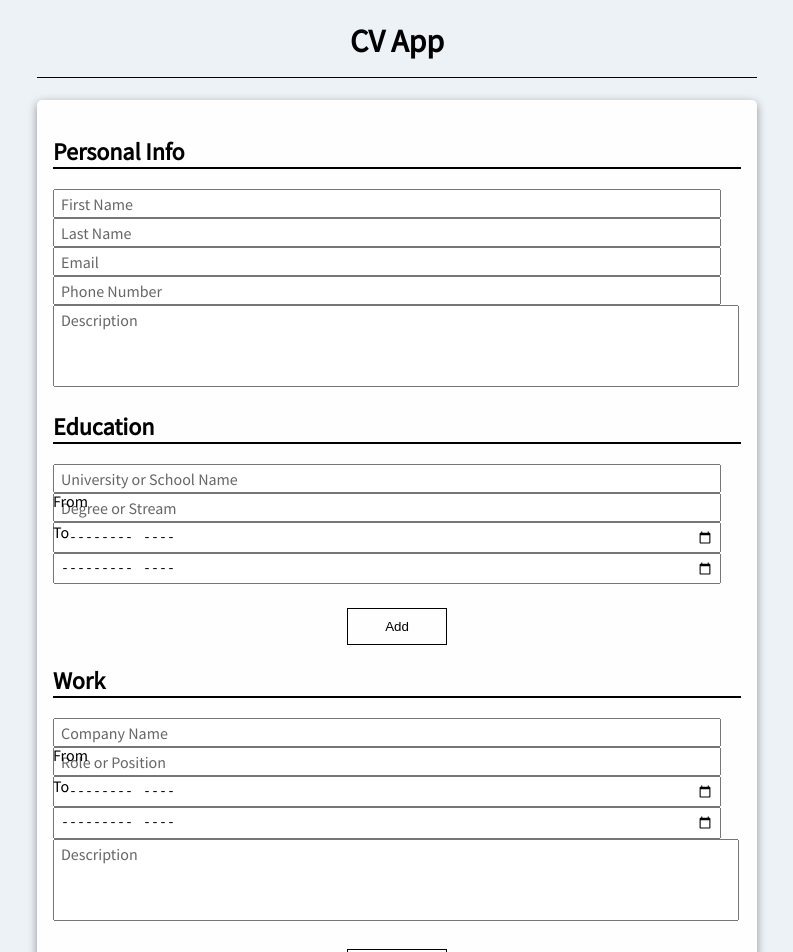
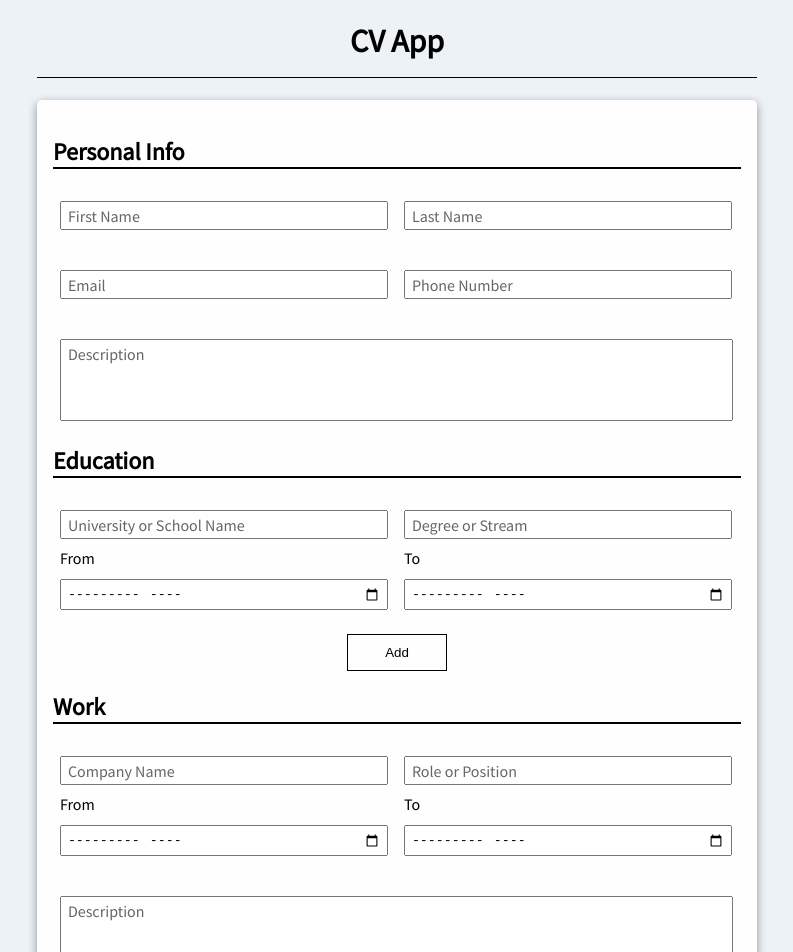
Before and after one commit to dinesh-prabhu/react-cv-app, a React (Create React App) app: page / in a window 1280 px wide. Shown: the top 952 px of the page, without its empty margins (243-1036 px from the left). Built offline with nearby package versions, Linux system fonts and the light colour scheme.

Commit message:
refactor(Input Sections): Use common container class name for sections.

```diff
--- a/src/components/EducationSection.js
+++ b/src/components/EducationSection.js
@@ -12,7 +12,7 @@ function EducationSection(props) {
     useEffect(() => {
         props.setFormData("educationInfo", educationInfo, props.index);
     }, [educationInfo]);
-    return <div className="eductaion-container">
+    return <div className="info-container">
         <InputElement type="text" label="University or School Name" name="univName" id={"univName_" + props.index} className="input-field" setFieldData={setEducationalFieldData} />
         <InputElement type="text" label="Degree or Stream" name="degOrStream" id={"degOrStream_" + props.index} className="input-field" setFieldData={setEducationalFieldData} />
         <InputElement type="month" label="From" name="educationFrom" id={"educationFrom_" + props.index} className="input-field" labelFocused={true} setFieldData={setEducationalFieldData} />
--- a/src/components/PersonalInfoSection.js
+++ b/src/components/PersonalInfoSection.js
@@ -14,7 +14,7 @@ function PersonalInfoSection(props) {
         props.setFormData("personalInfo", personalInfo, null);
     }, [personalInfo]);
     return (
-        <div className="personal-info-container">
+        <div className="info-container">
             <InputElement type="text" label="First Name" name="firstName" className="input-field" setFieldData={setPersonalFieldData} />
             <InputElement type="text" label="Last Name" name="lastName" className="input-field" setFieldData={setPersonalFieldData} />
             <InputElement type="email" label="Email" name="email" className="input-field" setFieldData={setPersonalFieldData} />
--- a/src/components/WorkSection.js
+++ b/src/components/WorkSection.js
@@ -13,7 +13,7 @@ function WorkSection(props) {
     useEffect(() => {
         props.setFormData("workInfo", workInfo, props.index);
     }, [workInfo]);
-    return <div className="work-container">
+    return <div className="info-container">
         <InputElement type="text" label="Company Name" name="companyName" id={"companyName_" + props.index} className="input-field" setFieldData={setWorkFieldData} />
         <InputElement type="text" label="Role or Position" name="roleOrPosition" id={"roleOrPosition_" + props.index} className="input-field" setFieldData={setWorkFieldData} />
         <InputElement type="month" label="From" name="workFrom" id={"workFrom_" + props.index} className="input-field" labelFocused={true} setFieldData={setWorkFieldData} />
```
